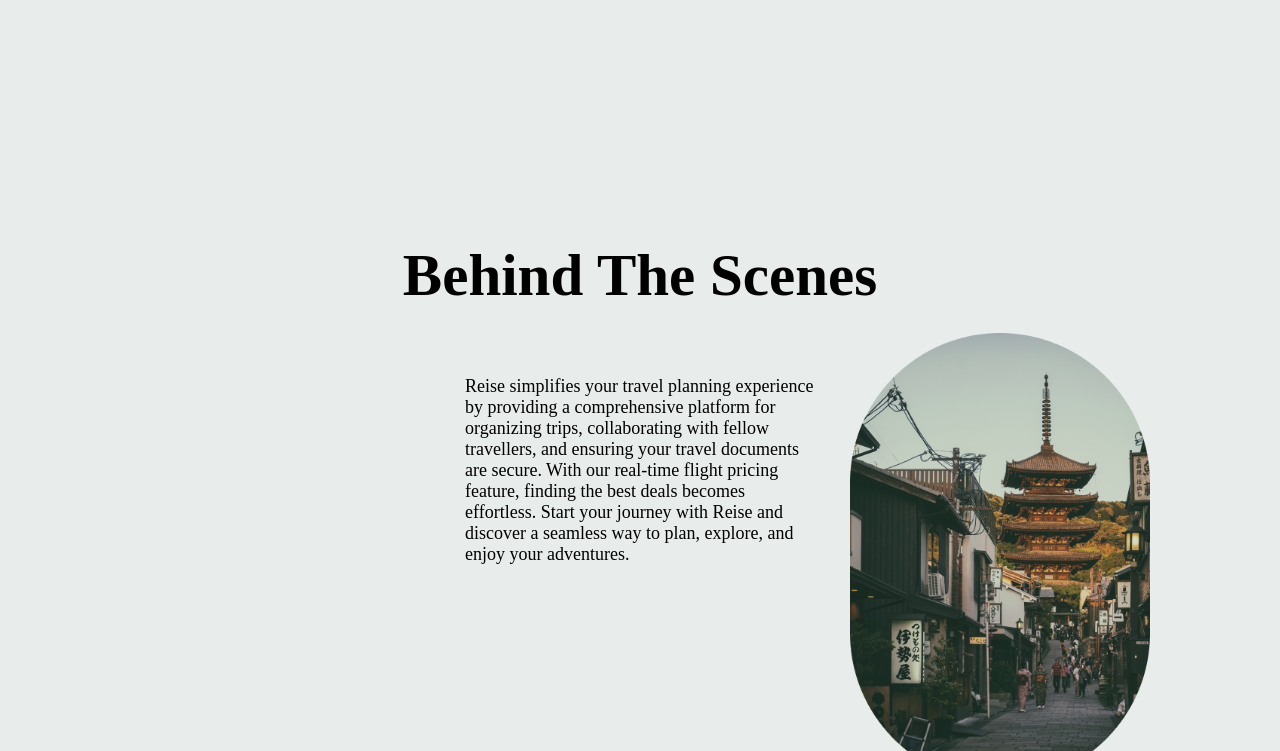
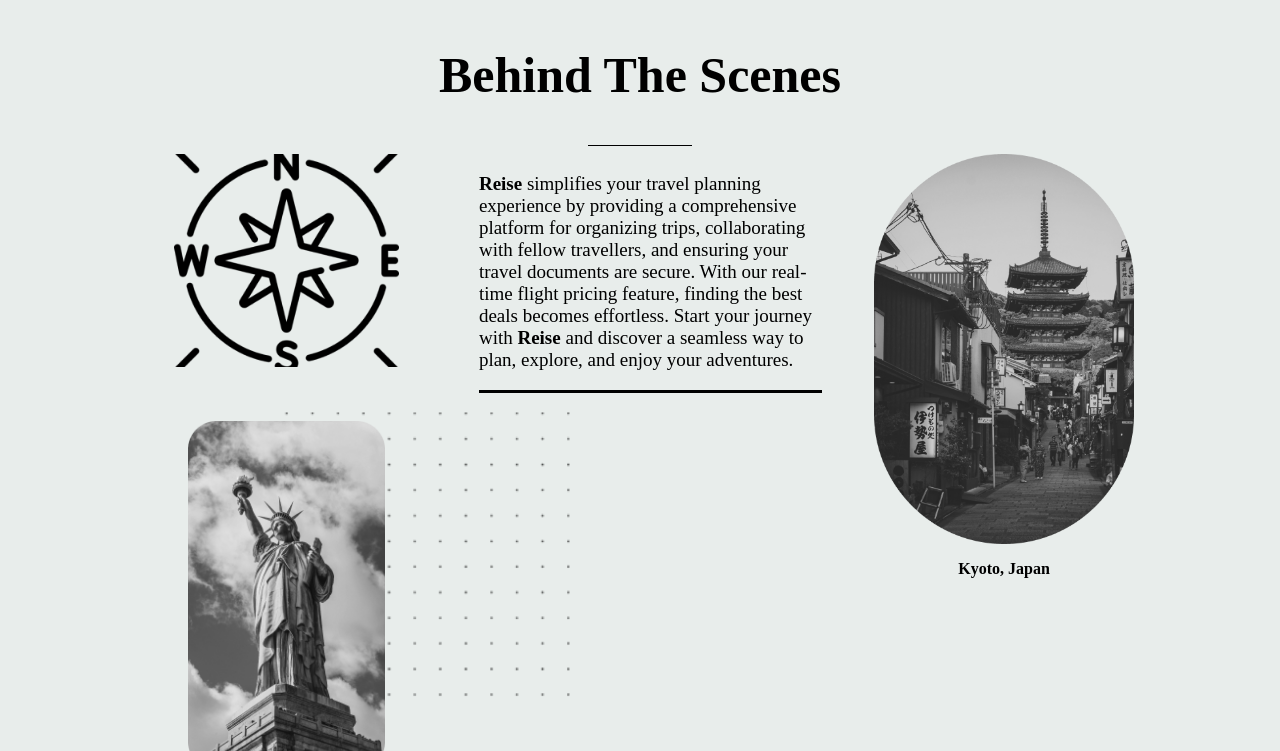
Before and after one commit to Yurei7/reise, a plain HTML site: page index.html in a window 1280 px wide. Shown: the part 2049-2800 px from the top of the page. Drawn offline with Linux system fonts and the light colour scheme.

Commit message:
refactoring 1.0

```diff
--- a/index.html
+++ b/index.html
@@ -23,7 +23,7 @@
                     <li class="nav-item">Features</li>
                     <li class="nav-item">Features</li>
                     <li class="nav-item">Features</li>
-                    <li class="nav-item"><button class="launch-btn">Launch App</button></li>
+                    <li class="nav-item"><a class="launch-btn">Launch App</a></li>
                 </div>
             </ul>
         </nav>
@@ -108,7 +108,7 @@
             </div>
             <div class="features-bottom">
                 <div>
-                    <span><img src="images/maps 1.png" alt=""></span>
+                    <span><img class="icon" src="images/maps 1.png" alt=""></span>
                     <h5>Real-Time Flight Pricing</h5>
                     <p>Stay ahead of the game with our dynamic flight pricing feature, providing you with
                         up-to-the-minute
@@ -116,7 +116,7 @@
 
                 </div>
                 <div>
-                    <span><img src="images/collaboration 1.png" alt=""></span>
+                    <span><img class="icon" src="images/collaboration 1.png" alt=""></span>
                     <h5>Real-Time Flight Pricing</h5>
                     <p>Stay ahead of the game with our dynamic flight pricing feature, providing you with
                         up-to-the-minute
@@ -128,21 +128,40 @@
         </section>
         <!-------------------- Behind the scenes ------------------------->
         <section id="behind-scenes">
-            <div>
+            <h2 class="behind-the-scenes-title">Behind The Scenes</h2>
+            <hr class="section-hr">
+            <div class="behind-scene-content">
+                <div class="compass-nyc-container">
+                    <div class="compass-container">
+                    <img class="compass-img" src="images/compass 1.png" alt="">
+                </div>
+            <div class="nyc-container">
+                    <img class="nyc-img" src="images/nyc-bw.png" alt="">
+                </div>
+                </div>
+                <div class="behind-the-scene-paragraph">
+                    <p class="behind-text"><span class="bold">Reise </span>simplifies your travel planning experience by
+                        providing a comprehensive
+                        platform for organizing trips, collaborating with fellow travellers, and ensuring your travel
+                        documents are secure. With our real-time flight pricing feature, finding the best deals becomes
+                        effortless. Start your journey with <span class="bold">Reise</span> and discover a seamless way
+                        to plan, explore, and
+                        enjoy
+                        your adventures.
+                    </p>
+                    <hr class="hr-behind-scene">
+                    <img class="dot-grid-bs" src="images/dot-grid.png" alt="">
 
-                <h2>Behind The Scenes</h2>
-                <p class="behind-text">Reise simplifies your travel planning experience by providing a comprehensive
-                    platform for organizing trips, collaborating with fellow travellers, and ensuring your travel
-                    documents are secure. With our real-time flight pricing feature, finding the best deals becomes
-                    effortless. Start your journey with Reise and discover a seamless way to plan, explore, and enjoy
-                    your adventures.
-                </p>
+                </div>
+                <div class="kyoto-container">
+                <img class="kyoto-img" src="images/kyoto-bw.png" alt="">
+                <p class="kyoto-text bold">Kyoto, Japan</p>
+            </div>
 
             </div>
-            <div>
-                <img src="images/osaka.png" alt="">
 
-            </div>
+
+
 
         </section>
 
--- a/styles.css
+++ b/styles.css
@@ -21,17 +21,18 @@ body{
     justify-content: space-between;
 }
 .nav-item {
-    margin: 0 2rem;
     font-size: 18px;
     list-style: none;
     display: flex;
-    flex-direction: column;
-    align-items: end;
+    flex-direction: row;
+    align-items: center;
+    margin:0 2rem;
 }
 .nav-brand {
     font-size: 28px;
     font-weight: bold;
     list-style: none;
+    margin: 0 10rem 0 0;
 }
 nav {
     display: flex;
@@ -42,10 +43,11 @@ nav {
 .launch-btn {
     background-color: #603E20;
     color: white;
-    padding:15px 35px 15px 35px ;
+    padding:12px 25px 12px 25px ;
     border-radius: 20px;
     border: 0;
     font-size: 18px;
+    cursor: pointer;
 }
 
 
@@ -65,6 +67,7 @@ nav {
 }
 .italy {
     border-radius: 35px;
+    max-width: 90%;
     width: 90%;
 }
 .with {
@@ -91,7 +94,7 @@ nav {
     font-size: 100px;
     margin:0;
     font-weight: lighter;
-    left: -50px;
+    left: -20px;
     top: 23rem;
 }
 .discover {
@@ -218,59 +221,102 @@ margin: 15px 15px;
     margin: 0;
 }
 #features p {
-    font-size: 19px;
+    font-size: 17px;
     width: 300px;
 }
 .icon {
-    width: 90px;
+    width: 70px;
 }
 
 .features-bottom{
     display: flex;
-    justify-content: space-around;
+    flex-wrap: wrap;
+   justify-content: space-around;
+   padding: 0 150px;
 }
+
 .features-bottom div {
     width: 300px;
 }
 
 .features-top,.features-bottom {
-    margin: 0 3rem 3.3rem 3rem;
+    margin: 0 3rem 2.3rem 3rem;
 }
 
 
 /*--------------- Behind Scenes---------------*/
-
 #behind-scenes {
-    text-align: center;
+    text-align: center;;
+    padding: 0 5rem;
+}
+.behind-scene-content{
+    display: flex;
+    justify-content: space-around;
+    position: relative;
 
 }
-#behind-scenes h2 {
-    font-size: 59px;
+.behind-the-scene-paragraph{
+    width: 33%;
+    text-align: left;
+    margin: 0;
+    font-size: 19px;
 }
-
-#behind-scenes .behind-text {
-    width: 350px;
-    text-align: left;
-    font-size: 18px;
-
+.compass-nyc-container{
+    display: flex;
+    flex-direction: column;
+    gap: 50px;
+    align-items: center;
+    justify-content: center;
+    position: inherit;relative
 
 }
-#behind-scenes div {
+.compass-container {
+    width: 80%;
+}
+.nyc-container {
+    width: 70%;
+}
+.bold {
+    font-weight: bold;
+}
+.section-hr {
+    width: 10%;
+    border: 0;
+    border-bottom: 1px solid black;
+}
+.behind-the-scenes-title {
+    font-size: 50px;
+}
+.compass-img{
+    width: 100%;
+
+}
+.nyc-img {
+    width: 100%;
+}
+.kyoto-container {
+    width: 25%;
     display: flex;
     flex-direction: column;
+    justify-content: top;
     align-items: center;
 }
-#behind-scenes img {
-position: relative;
-left: 30%;
-bottom: 250px;
-width: 25%;
+.kyoto-img {
+    width: 100%;
 }
-
-
-
+.dot-grid-bs {
+    position: absolute;
+    width: 300px;
+    left: 150px;
+    z-index: -1;
+}
+.hr-behind-scene {
+    width: 100%;
+    border: none;
+    border-bottom: 3px black solid;
+}
 @media (max-width:1000px){
-    body {
-        font-size: 50px;
+    .italy {
+        width: 50%;
     }
 }
```
Also changed, not shown: Images/compass (1).png (added), Images/compass 1.png (added), Images/kyoto-bw.png (added), Images/nyc-bw.png (added), Images/nyc.png (added), Images/osaka.png (deleted).
